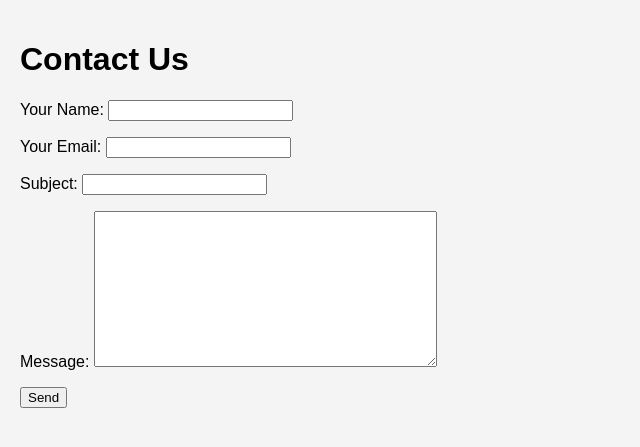
After one commit to suresh1619/EVENT_MANAGEMENT, a Django app: page /contact/ in a window 1280 px wide. The commit adds this page. Shown: the top 447 px of the page, without its empty margins (0-640 px from the left). Run offline with Django 5.2, Linux system fonts and the light colour scheme.

Commit message:
Add files via upload

```diff
--- /dev/null
+++ b/event_management_system/email_send/admin.py
@@ -0,0 +1,3 @@
+from django.contrib import admin
+
+# Register your models here.
--- /dev/null
+++ b/event_management_system/email_send/apps.py
@@ -0,0 +1,6 @@
+from django.apps import AppConfig
+
+
+class EmailSendConfig(AppConfig):
+    default_auto_field = 'django.db.models.BigAutoField'
+    name = 'email_send'
--- /dev/null
+++ b/event_management_system/email_send/models.py
@@ -0,0 +1,3 @@
+from django.db import models
+
+# Create your models here.
--- /dev/null
+++ b/event_management_system/email_send/tests.py
@@ -0,0 +1,3 @@
+from django.test import TestCase
+
+# Create your tests here.
--- /dev/null
+++ b/event_management_system/email_send/urls.py
@@ -0,0 +1,8 @@
+# urls.py
+
+from django.urls import path
+from .views import send_email
+
+urlpatterns = [
+    path('contact/', send_email, name='send_email'),
+]
--- /dev/null
+++ b/event_management_system/email_send/views.py
@@ -0,0 +1,50 @@
+# views.py
+
+from django.core.mail import EmailMessage
+from django.shortcuts import render, redirect
+from django.contrib import messages
+from django.template.loader import render_to_string
+from django.utils.html import strip_tags
+from django import forms
+import datetime
+
+# Define the form within the view
+class ContactForm(forms.Form):
+    name = forms.CharField(max_length=100, label='Your Name')
+    email = forms.EmailField(label='Your Email')
+    subject = forms.CharField(max_length=100, label='Subject')
+    message = forms.CharField(widget=forms.Textarea, label='Message')
+
+def send_email(request):
+    if request.method == 'POST':
+        form = ContactForm(request.POST)
+        if form.is_valid():
+            name = form.cleaned_data['name']
+            email = form.cleaned_data['email']
+            subject = form.cleaned_data['subject']
+            message = form.cleaned_data['message']
+
+            # Email content
+            html_message = render_to_string('send_email.html', {
+                'name': name,
+                'message': message,
+                'current_year': datetime.datetime.now().year,
+            })
+            plain_message = strip_tags(html_message)
+
+            # Sending the email
+            email_message = EmailMessage(
+                subject,
+                plain_message,
+                email,  # Sender
+                ['clopileta8@gmail.com'],  # List of recipients
+            )
+            email_message.content_subtype = 'html'
+            email_message.send()
+
+            messages.success(request, 'Your email has been sent successfully!')
+            return redirect('send_email')
+    else:
+        form = ContactForm()
+
+    return render(request, 'contact_form.html', {'form': form})
--- a/event_management_system/event_management_system/urls.py
+++ b/event_management_system/event_management_system/urls.py
@@ -19,5 +19,6 @@ from django.urls import path, include
 
 urlpatterns = [
     path('admin/', admin.site.urls),
-    path('events/', include('events.urls')),
+    path('', include('events.urls')),
+    path('',include('email_send.urls')),
 ]
--- a/event_management_system/events/models.py
+++ b/event_management_system/events/models.py
@@ -39,5 +39,5 @@ class Signup_aten(models.Model):
     first_name = models.CharField(max_length=100)
     last_name = models.CharField(max_length=100)
     email = models.EmailField(unique=True)
-    Education = models.CharField(max_length=100, unique=True)
+    username = models.CharField(max_length=100, unique=True)
     password = models.CharField(max_length=100)
--- a/event_management_system/static/event_details.css
+++ b/event_management_system/static/event_details.css
@@ -71,3 +71,6 @@ h1 {
 .back-link:hover {
     text-decoration: underline;
 }
+.register{
+
+}
--- /dev/null
+++ b/event_management_system/static/send_email.css
@@ -0,0 +1,30 @@
+body {
+    font-family: Arial, sans-serif;
+    background-color: #f4f4f4;
+    margin: 0;
+    padding: 20px;
+}
+.container {
+    width: 100%;
+    max-width: 600px;
+    margin: 0 auto;
+    background: #ffffff;
+    padding: 20px;
+    border: 1px solid #ddd;
+}
+.header {
+    background-color: #0044cc;
+    color: #ffffff;
+    padding: 10px;
+    text-align: center;
+}
+.content {
+    padding: 20px;
+}
+.footer {
+    background-color: #eeeeee;
+    color: #666666;
+    text-align: center;
+    padding: 10px;
+    font-size: 12px;
+}
--- /dev/null
+++ b/event_management_system/templates/contact_form.html
@@ -0,0 +1,24 @@
+<!-- contact_form.html -->
+
+<!DOCTYPE html>
+<html lang="en">
+<head>
+    <meta charset="UTF-8">
+    <meta name="viewport" content="width=device-width, initial-scale=1.0">
+    <title>Contact Us</title>
+    <link rel="stylesheet" href="/static/send_email.css"> <!-- Include your CSS file if you have one -->
+</head>
+<body>
+    <h1>Contact Us</h1>
+    <form method="post" action="">
+        {% csrf_token %}
+        {{ form.as_p }}
+        <button type="submit">Send</button>
+    </form>
+    {% if messages %}
+        {% for message in messages %}
+            <div class="alert alert-success">{{ message }}</div>
+        {% endfor %}
+    {% endif %}
+</body>
+</html>
--- a/event_management_system/templates/event_list.html
+++ b/event_management_system/templates/event_list.html
@@ -14,7 +14,7 @@
         </li>
         {% endfor %}
     </ul>
-    <a href="{% url 'signup'%}">signup for full details!</a></p>
+
     <a href="{% url 'create_new_event' %}" class="button">Create New Event</a>
 </body>
 </html>
--- a/event_management_system/templates/signup.html
+++ b/event_management_system/templates/signup.html
@@ -33,11 +33,12 @@
             </div>
             <div class="input-group">
                 <button type="submit">Sign Up</button>
+                <p>Thank for registering {{first_name}}</p>
 
 
             </div>
             <div>
-                <a href="{% url 'login' %}" style="text-align: end;">Already have an account? Login here</a>|
+                <!-- <a href="{% url 'login' %}" style="text-align: end;">Already have an account? Login here</a>| -->
                 <a href="{% url 'list_events' %}">Home page</a>
 
             </div>
```
Also changed, not shown: event_management_system/event_management_system/settings.py (+12 -0 lines), event_management_system/events/views.py (+5 -3 lines), event_management_system/templates/event_detail.html (+6 -1 lines), event_management_system/templates/send_email.html (added, +25 -0 lines), event_management_system/email_send/__init__.py (added), event_management_system/email_send/migrations/__init__.py (added), event_management_system/events/migrations/0002_login_details_signup_aten.py.
